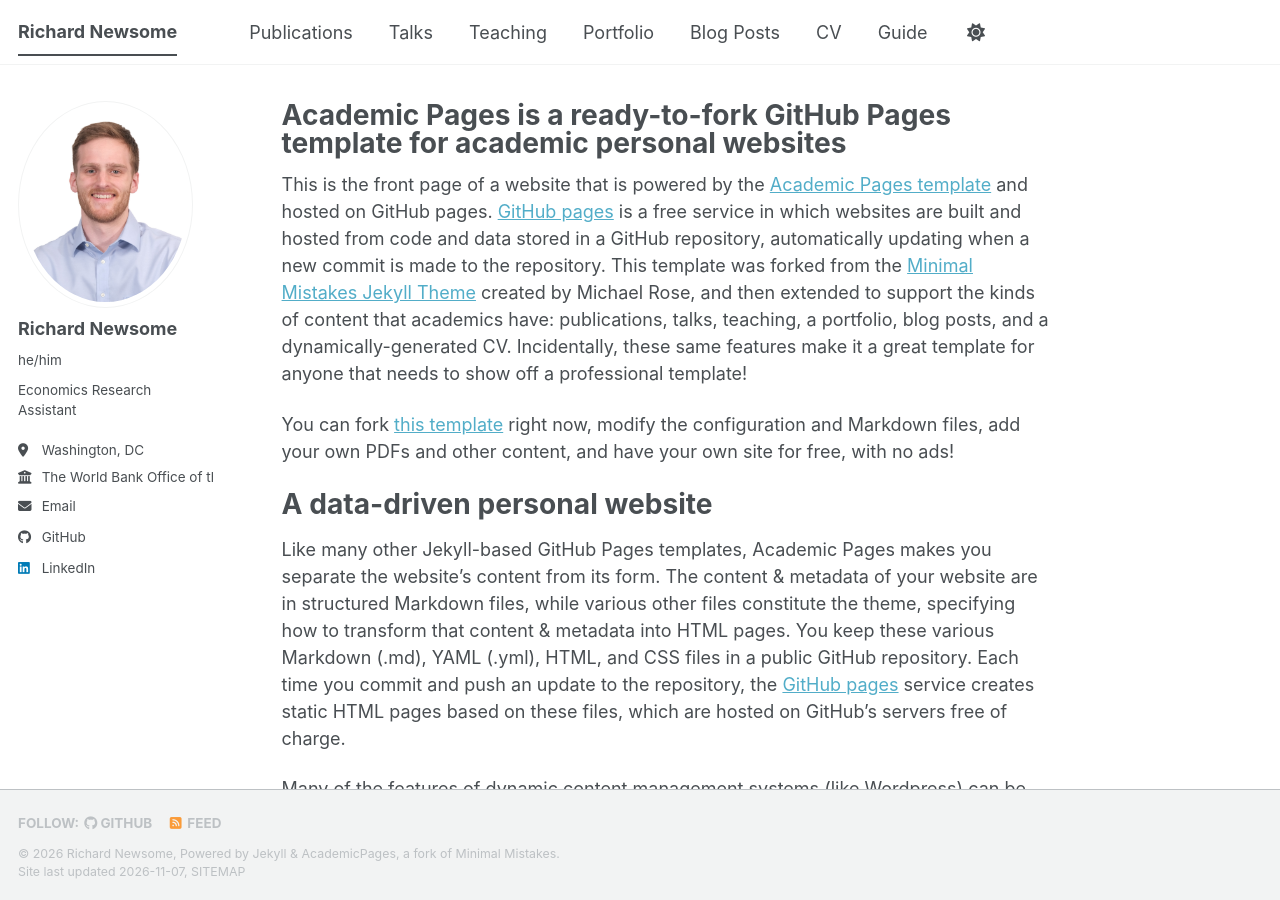
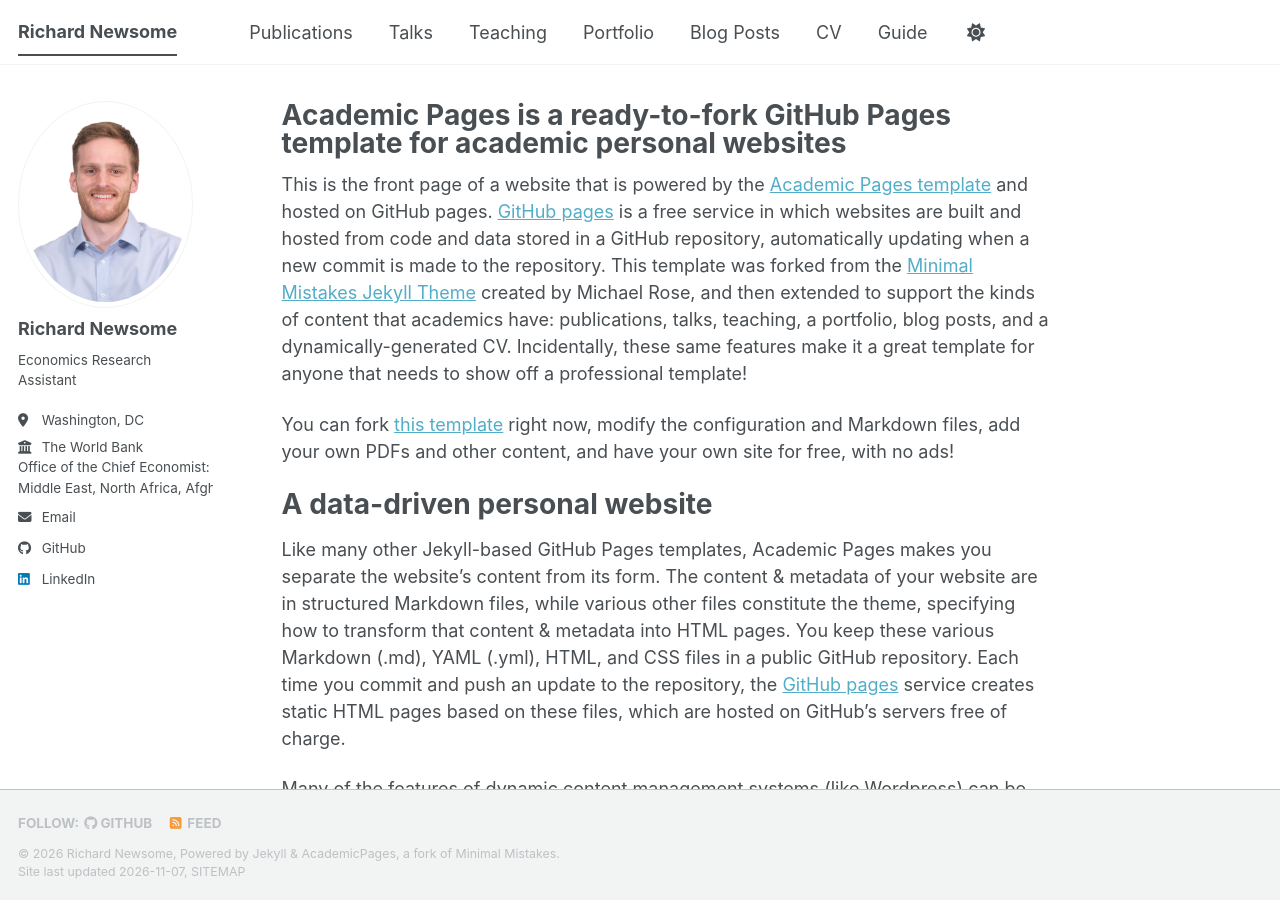
Before and after one commit to richardbnewsome/richardbnewsome.github.io, a Jekyll site: the page built from _pages/about.md, in a window 1280 px wide and 900 px high. Built offline with Jekyll 4.4.1, drawn with Linux system fonts in a browser that asks for light colours; a script bundle is joined from its source files by our own code; a style sheet for code colours, icons or effects is not loaded.

Commit message:
Update pronouns and employer formatting in config

```diff
--- a/_config.yml
+++ b/_config.yml
@@ -25,10 +25,10 @@ author:
   # Biographic information
   avatar           : "headshot_RNewsome.jpg"
   name             : "Richard Newsome"
-  pronouns         : "he/him" # example: "she/her"
+  pronouns         : # example: "she/her"
   bio              : "Economics Research Assistant"
   location         : "Washington, DC"
-  employer         : "The World Bank\nOffice of the Chief Economist:\nMiddle East, North Africa, Afghanistan & Pakistan"
+  employer         : "The World Bank<br>Office of the Chief Economist:<br>Middle East, North Africa, Afghanistan & Pakistan"
   uri              : # URL
   email            : "richardbnewsome@gmail.com"
 
```
